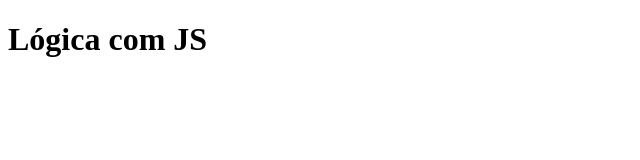
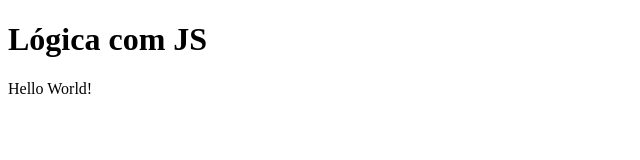
Before and after one commit to fandrefh/logica_js, a plain HTML site: page index.html in a window 1280 px wide. Shown: the whole page, without its empty margins (0-640 px from the left). Drawn offline with Linux system fonts and the light colour scheme.

Commit message:
Novas maneiras de escrever na tela

```diff
--- a/index.html
+++ b/index.html
@@ -7,7 +7,10 @@
 <body>
 	<h1>Lógica com JS</h1>
 	<script type="text/javascript">
-		console.log("Hello World!");
+		//Exibindo mensagens
+		alert("Hello World!"); //Exibe um popup com a mensagem
+		document.write("Hello World!"); //Escreve no html
+		console.log("Hello World!");//Exibe no console do navegador
 	</script>
 </body>
 </html>
```
